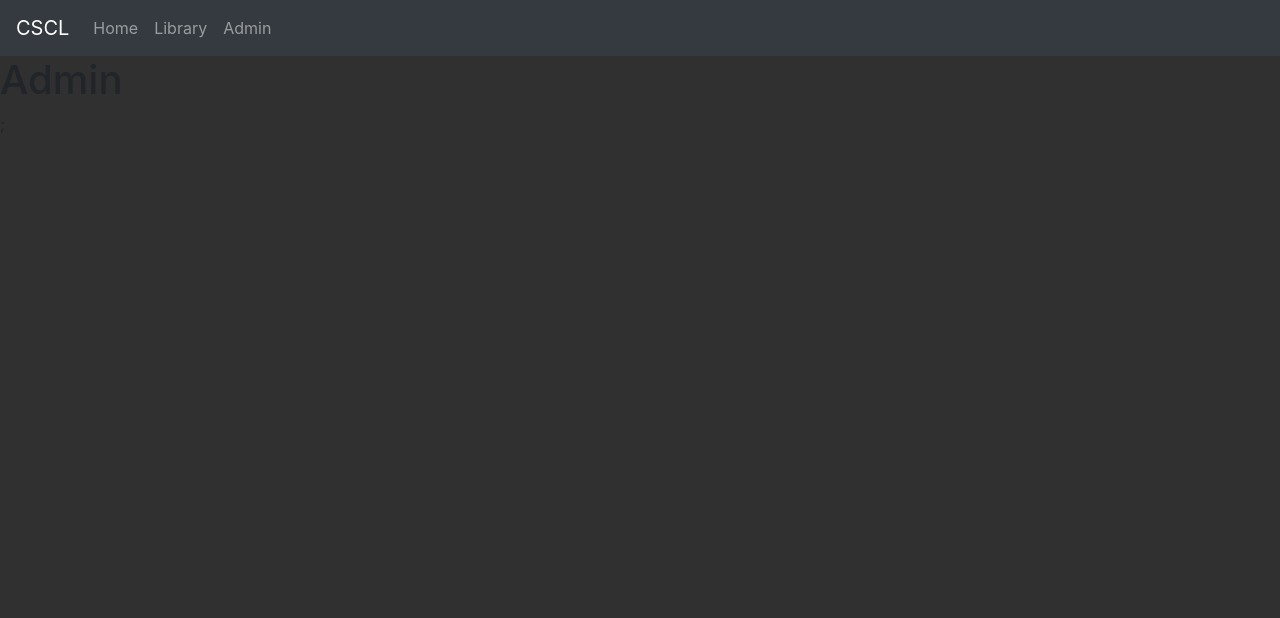
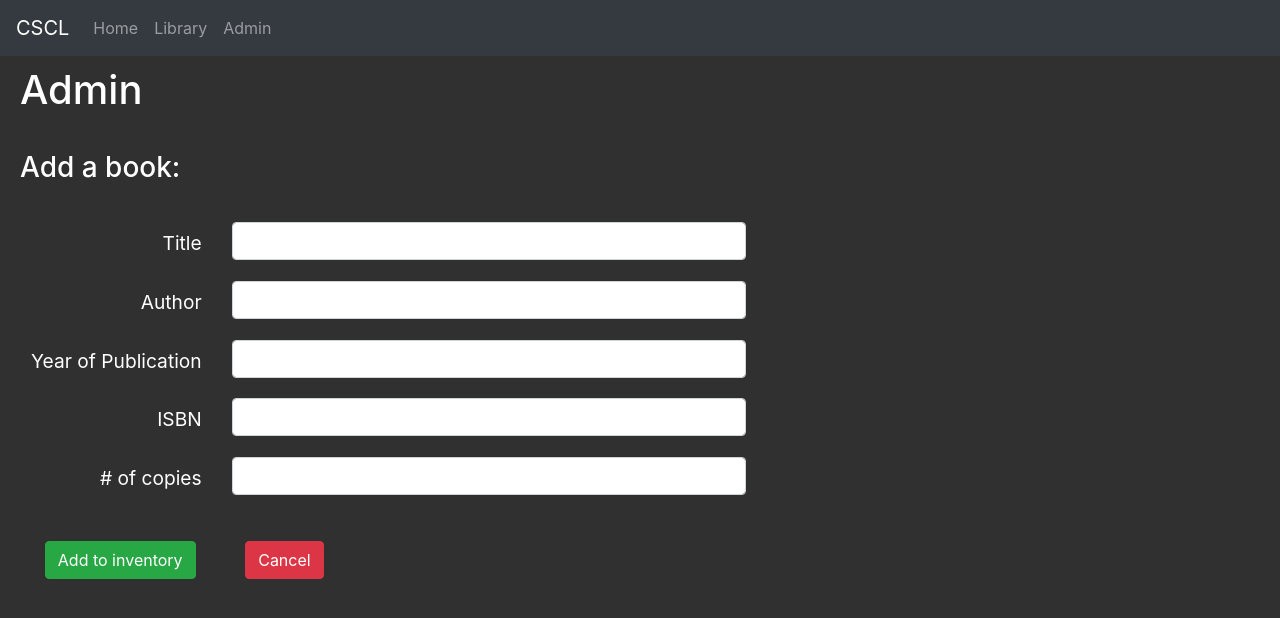
Before and after one commit to luisjgarcia/CoffeeShop11, a React (Create React App) app: page /Admin in a window 1280 px wide. Shown: the top 618 px of the page. Built offline with nearby package versions, Linux system fonts and the light colour scheme.

Commit message:
The basic front-end part is done

```diff
--- a/src/App.css
+++ b/src/App.css
@@ -65,3 +65,31 @@ html {
   background-color: rgb(49, 48, 48);
   background-position: center;
 }
+
+/* Admin Page */
+
+.admin-page{
+  color: white;
+  padding: 10px 20px 10px 20px;
+  /* background-color: #222; */
+}
+.admin-page label {
+  text-align: right;
+  font-size: larger;
+}
+#add-to-inventory-button {
+  margin: 2%;
+}
+
+#cancel-button{
+  margin: 2%;
+}
+
+.admin-page h3 {
+  margin-bottom: 3%;
+  margin-top: 3%;
+}
+
+.new-book-form{
+  /* background-color: #222; */
+}
--- a/src/components/admin.jsx
+++ b/src/components/admin.jsx
@@ -4,9 +4,47 @@ class Admin extends Component {
   state = {};
   render() {
     return(
-    <div id="library-display">
-      <h1>Admin</h1>;
+    <div class="admin-page" id="library-display">
+      <h1>Admin</h1>
+      <div class="new-book-form">
+        <h3>Add a book:</h3>
+        <form>
+          <div class="form-group row">
+            <label for="book-title" class="col-sm-2 col-form-label">Title</label>
+            <div class="col-10">
+              <input type="text" class="form-control col-6" id="book-title"></input>
+            </div>
+          </div>
+          <div class="form-group row">
+            <label for="book-author" class="col-sm-2 col-form-label">Author</label>
+            <div class="col-sm-10">
+              <input type="text" class="form-control col-6" id="book-author"></input>
+            </div>
+          </div>
+          <div class="form-group row">
+            <label for="year-of-publication" class="col-sm-2 col-form-label">Year of Publication</label>
+            <div class="col-sm-10">
+              <input type="text" class="form-control col-6" id="year-of-publication"></input>
+            </div>
+          </div>
+          <div class="form-group row">
+            <label for="book-isbn" class="col-sm-2 col-form-label">ISBN</label>
+            <div class="col-sm-10">
+              <input type="text" class="form-control col-6" id="book-isbn"></input>
+            </div>
+          </div>
+          <div class="form-group row">
+            <label for="book-copies" class="col-sm-2 col-form-label"># of copies</label>
+            <div class="col-sm-10">
+              <input type="text" class="form-control col-6" id="book-copies"></input>
+            </div>
+          </div>
+        </form>
+        <button id="add-to-inventory-button" className="btn btn-success btn-md">Add to inventory</button>
+        <button id="cancel-button" className="btn btn-danger btn-md">Cancel</button>
+      </div>
     </div>
+
     );
   }
 }
```
